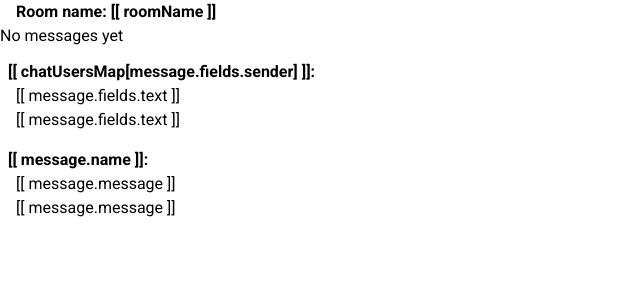
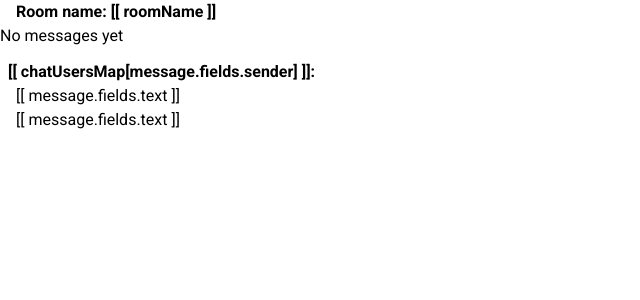
Before and after one commit to fancy517/chat-server, a Django app: template chat/templates/chat/chatRoom.html in a window 1280 px wide. Shown: the top 300 px of the page, without its empty margins (0-640 px from the left). Run offline with Django 3.2, Linux system fonts and the light colour scheme; the template is opened without the code that fills it, so the values that code supplies are empty; some libraries are stand-ins or nearby versions.

Commit message:
make chatBox generic

```diff
--- a/chat/templates/chat/chatAreaBase.html
+++ b/chat/templates/chat/chatAreaBase.html
@@ -3,7 +3,7 @@
       No messages yet
   </div>
   <div v-else>
-    <div v-if="privateView" class="mb-4" v-for="message in messages">
+    <div  class="mb-4" v-for="message in messages">
         <div v-if="chatUsersMap[message.fields.sender] !== loggedInUser.fields.username">
             <span class="ml-2 mb-1"> <b> [[ chatUsersMap[message.fields.sender]  ]]: </b> </span> <br>
             <span class="rounded green white--text px-4 py-1"> [[ message.fields.text ]] </span>
@@ -13,23 +13,13 @@
             <span class="rounded grey lighten-3 black--text px-4 py-2"> [[ message.fields.text ]] </span>
         </v-layout>
     </div>
-    <div v-if="groupView" class="mb-4" v-for="message in messages">
-        <div v-if="message.name !== loggedInUser.fields.username">
-            <span class="ml-2 mb-1"> <b> [[ message.name ]]: </b> </span> <br>
-            <span class="rounded green white--text px-4 py-1"> [[ message.message ]] </span>
-        </div>
-        <v-layout v-else>
-            <v-spacer></v-spacer>
-            <span class="rounded grey lighten-3 black--text px-4 py-2"> [[ message.message ]] </span>
-        </v-layout>
-    </div>
   </div>
 </v-card-text>
 <v-divider></v-divider>
 <v-layout class="mx-4">
   <v-text-field
     hide-details
-    v-if="privateView || groupView"
+    v-if="privateView"
     label="Type here to send"
     v-model="message"
     v-on:keyup.enter="send"
--- a/chat/templates/chat/chatRoom.html
+++ b/chat/templates/chat/chatRoom.html
@@ -30,12 +30,12 @@
         delimiters: ['[[', ']]'],
         data: () => ({
             roomName: {{ room_name_json }},
-            privateView: false,
-            groupView: true,
+            privateView: true,
             message: '',
             messages: [],
             noMessages: true,
             loggedInUser: {{ current_user }}[0],
+            chatUsersMap: {},
             chatSocket: new WebSocket('ws://' + window.location.host + '/ws/chat/' + {{ room_name_json }} + '/')
         }),
         methods: {
@@ -53,12 +53,16 @@
             }
         },
         created () {
+            this.chatUsersMap[this.loggedInUser.pk] = this.loggedInUser.fields.username
             this.chatSocket.onmessage = (m) => {
-                let message = {
-                     name: JSON.parse(m.data).sender.fields.username,
-                     message: JSON.parse(m.data).message
-                 }
-                this.recieveMessage(message)
+              this.chatUsersMap[JSON.parse(m.data).sender.pk] = JSON.parse(m.data).sender.fields.username
+              let message = {
+                    fields: {
+                        sender: JSON.parse(m.data).sender.pk,
+                        text: JSON.parse(m.data).message
+                    }
+               }
+               this.recieveMessage(message)
             }
         }
     })
--- a/chat/templates/chat/messages.html
+++ b/chat/templates/chat/messages.html
@@ -52,7 +52,6 @@
         delimiters: ['[[', ']]'],
         data: () =>  ({
           privateView: false,
-          groupView: false,
           onlineUsers: {{ users }},
           loggedInUser: {{ current_user }}[0],
           selectedUser: {{ selected_user }}[0],
```
